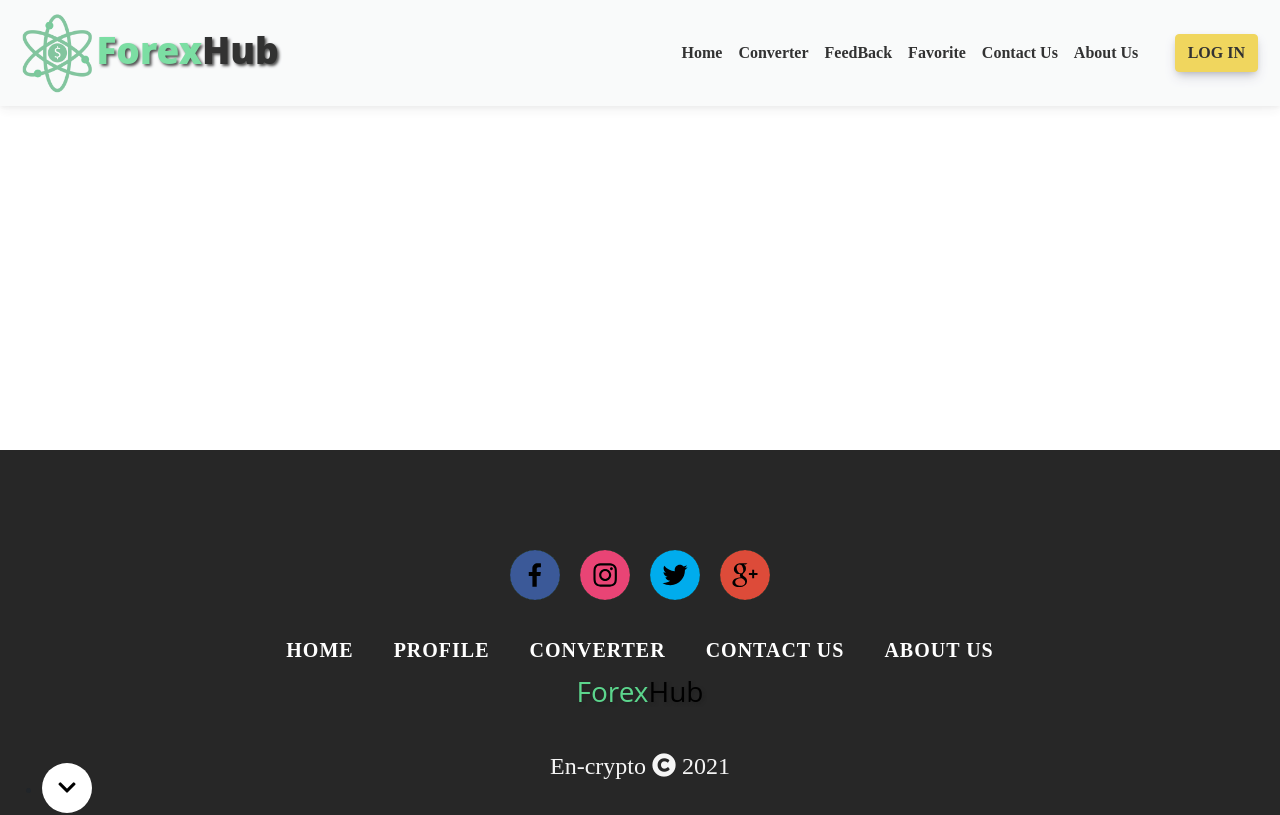
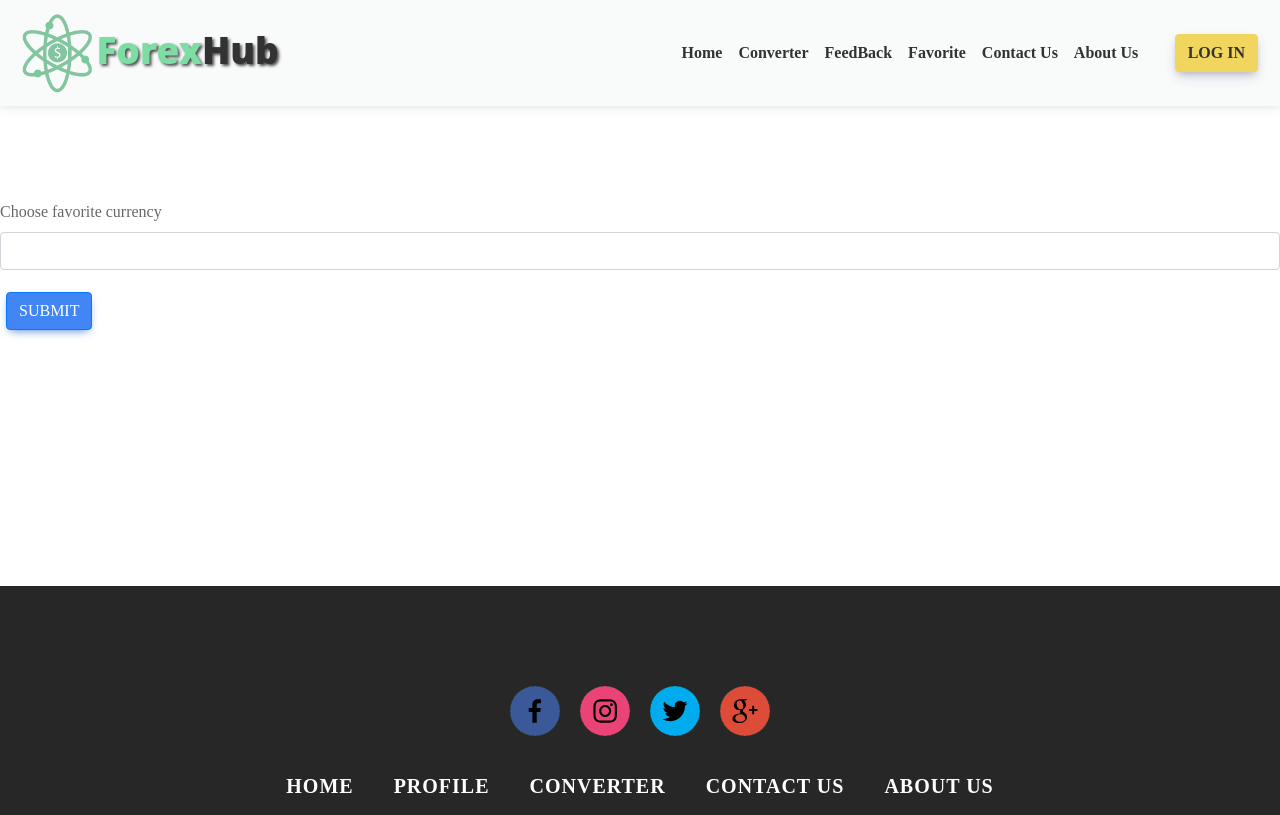
Before and after one commit to En-crypto/Forex-Hub-front, a React (Create React App) app: page /favorite in a window 1280 px wide. Shown: the top 815 px of the page. Built offline with nearby package versions, Linux system fonts and the light colour scheme; a web font is replaced by a local one.

Commit message:
favorite added

```diff
--- a/src/App.js
+++ b/src/App.js
@@ -20,9 +20,22 @@ import Description from './components/Description';
 
 
 class App extends React.Component {
+  constructor(props){
+    super(props);
+    this.state = {
+      favData : [],
+
+    }
+  }
+  getFavData = (favData) => {
+    this.setState({
+      favData : favData
+    })
+    console.log(this.state.favData);
+  }
 
   render() {
-    console.log('app', this.props)
+
     return (
 
       <Router>
@@ -43,10 +56,10 @@ class App extends React.Component {
               <AboutUs />
           </Route>
           <Route exact path = '/convert'>
-          <Converter/>
+          <Converter favoriteData = {this.getFavData}/>
           </Route>
           <Route exact path = '/favorite'>
-          <Favorite/>
+          <Favorite favData = {this.state.favData}/>
           </Route>
           <Route exact path = '/feed'>
           <Feeder/>
--- a/src/components/Converter.js
+++ b/src/components/Converter.js
@@ -1,6 +1,6 @@
 import React from 'react';
 import axios from 'axios';
-import { Form, Button, Card, Row, Col,Jumbotron,Container } from 'react-bootstrap';
+import { Form, Button, Card, Row, Col, Jumbotron, Container } from 'react-bootstrap';
 import { ArrowLeftRight } from 'react-bootstrap-icons';
 import { withAuth0 } from '@auth0/auth0-react';
 
@@ -16,7 +16,9 @@ class Converter extends React.Component {
             result: 1,
             currencies: [],
             showResult: false,
+            favData:[]
         }
+        this.props.favoriteData(this.state.favData);
         this.getSymbols();
     }
     // https://api.exchangerate.host/convert?from=USD&to=EUR
@@ -29,7 +31,6 @@ class Converter extends React.Component {
             showResult: true
 
         })
-
         console.log(this.state.result);
     }
 
@@ -56,14 +57,13 @@ class Converter extends React.Component {
             currencyFrom: e.target.value.substring(0, 3)
         })
 
-        console.log(this.state.currencyFrom);
+
     }
 
     amountHandler = (e) => {
         this.setState({
             amount: e.target.value
         })
-
     }
 
     addToFavortie = async () => {
@@ -76,8 +76,11 @@ class Converter extends React.Component {
             email: this.props.auth0.user.email
         }
         const selectData = await axios.post(`${source}/addToFavorite`, currencyData);
+        this.setState({
+            favData:selectData.data
+        })
+    }
 
-    }
     swapHandle = (e) => {
 
         let temp = this.state.currencyTo
@@ -85,6 +88,7 @@ class Converter extends React.Component {
             currencyFrom: temp,
             currencyTo: this.state.currencyFrom
         })
+
     }
 
     render() {
@@ -142,7 +146,6 @@ class Converter extends React.Component {
                                     Add to Favorite
                             </Button>}
 
-
                             {this.state.showResult &&
                                 <p className="convert-from">{`${this.state.amount} ${this.state.currencyFrom} =`}</p>
                             }
--- a/src/components/Favorite.js
+++ b/src/components/Favorite.js
@@ -1,12 +1,126 @@
 import React from 'react';
+import { Form, Button, Modal ,Card , ListGroup} from 'react-bootstrap';
+import axios from 'axios';
+import { withAuth0 } from '@auth0/auth0-react';
+
+class Favorite extends React.Component {
+    constructor(props) {
+        super(props);
+        this.state = {
+            oldFavData: [],
+            currencyFrom: '',
+            currencyTo: 0,
+            currentPrice: 0,
+            priceForTenDays: 0,
+            priceForOneMonth: 0,
+            priceFortwoMonths: 0,
+            showModal: false
+        }
+        if (this.props.auth0.isAuthenticated) {
+            this.getFavData();
+        }
+        console.log(this.state.oldFavData);
+    }
+    getFavData = async () => {
+        let source = 'http://localhost:3001';
+        let email = this.props.auth0.user.email;
+        let favData = await axios.get(`${source}/getFavData`, { params: { email } });
+        this.setState({
+            oldFavData: favData.data
+        })
+
+        console.log(favData.data);
+    }
+
+    renderData = async (e) => {
+        e.preventDefault();
+        let source = 'http://localhost:3001';
+        let price = await axios.get(`${source}/convert?from=${this.state.currencyFrom}&to=${this.state.currencyTo}`)
+        let tenDays = await axios.get(`https://api.exchangerate.host/timeseries?start_date=2021-05-30&end_date=2021-06-08&base=${this.state.currencyFrom}&symbols=${this.state.currencyTo}`);
+        let oneMonth = await axios.get(`https://api.exchangerate.host/timeseries?start_date=2021-05-08&end_date=2021-06-08&base=${this.state.currencyFrom}&symbols=${this.state.currencyTo}`);
+        let twoMonths = await axios.get(`https://api.exchangerate.host/timeseries?start_date=2021-04-08&end_date=2021-06-08&base=${this.state.currencyFrom}&symbols=${this.state.currencyTo}`);
+
+        let x = Object.values(tenDays.data.rates);
+        // let y = ;
+        // console.log(Math.max(...y));
+
+        this.setState({
+            currentPrice: price.data.result,
+            priceForTenDays: Math.max(...Object.values(tenDays.data.rates).map(Object.values)),
+            priceForOneMonth: Math.max(...Object.values(oneMonth.data.rates).map(Object.values)),
+            priceFortwoMonths: Math.max(...Object.values(twoMonths.data.rates).map(Object.values)),
+            showModal: true,
+            showTable:false
+        })
+        console.log(typeof (this.state.priceForTenDays));
+    }
 
 
-export default class Favorite extends React.Component{
-    render(){
-        return(
+    handleFav = (e) => {
+        this.setState({
+            currencyFrom: e.target.value.substring(0, 3),
+            currencyTo: e.target.value.substring(6, e.target.value.length)
+        })
+    }
+
+    handleClose = () => {
+        this.setState({
+            showModal: false,
+            showTable : true
+        })
+    }
+    render() {
+        return (
             <div className='favorite'>
+                <Form onSubmit={this.renderData}>
+                    <Form.Group controlId="exampleForm.ControlSelect1">
+                        <Form.Label>Choose favorite currency</Form.Label>
+                        <Form.Control as="select" onChange={this.handleFav}>
+                            {this.state.oldFavData.map(item => {
+                                return (
+                                    <option>
+                                        {item.name1} / {item.name2}
+                                    </option>
+                                )
+                            })}
+                        </Form.Control>
+                    </Form.Group>
+                    <Button variant="primary" type="submit">
+                        Submit
+                    </Button>
+                </Form>
 
+                <Modal show={this.state.showModal} onHide={this.handleClose}>
+                    <Modal.Header closeButton>
+                        <Modal.Title>{this.state.currencyFrom} To {this.state.currencyTo}</Modal.Title>
+                    </Modal.Header>
+                    <Modal.Body>
+                        Current Price : {this.state.currentPrice}<br></br>
+                        Max price in 10 days : {this.state.priceForTenDays}<br></br>
+                        Max price in 30 days : {this.state.priceForOneMonth}<br></br>
+                        Max price in 60 days : {this.state.priceFortwoMonths}<br></br>
+                    </Modal.Body>
+                    <Modal.Footer>
+                        <Button variant="primary" onClick={this.handleClose}>
+                            Stick to Screen
+                    </Button>
+                    </Modal.Footer>
+                </Modal>
+                {
+                    this.state.showTable &&
+                    <Card style={{ width: '18rem' }}>
+                        <Card.Header>Featured</Card.Header>
+                        <ListGroup variant="flush">
+                            <ListGroup.Item>Current Price : {this.state.currentPrice}</ListGroup.Item>
+                            <ListGroup.Item>Max price in 10 days : {this.state.priceForTenDays}</ListGroup.Item>
+                            <ListGroup.Item>Max price in 30 days : {this.state.priceForOneMonth}</ListGroup.Item>
+                            <ListGroup.Item>Max price in 60 days : {this.state.priceFortwoMonths}</ListGroup.Item>
+                        </ListGroup>
+                    </Card>
+                }
             </div>
         )
     }
 }
+
+export default withAuth0(Favorite);
```
Lines whose indentation alone changed are shown as unchanged.
